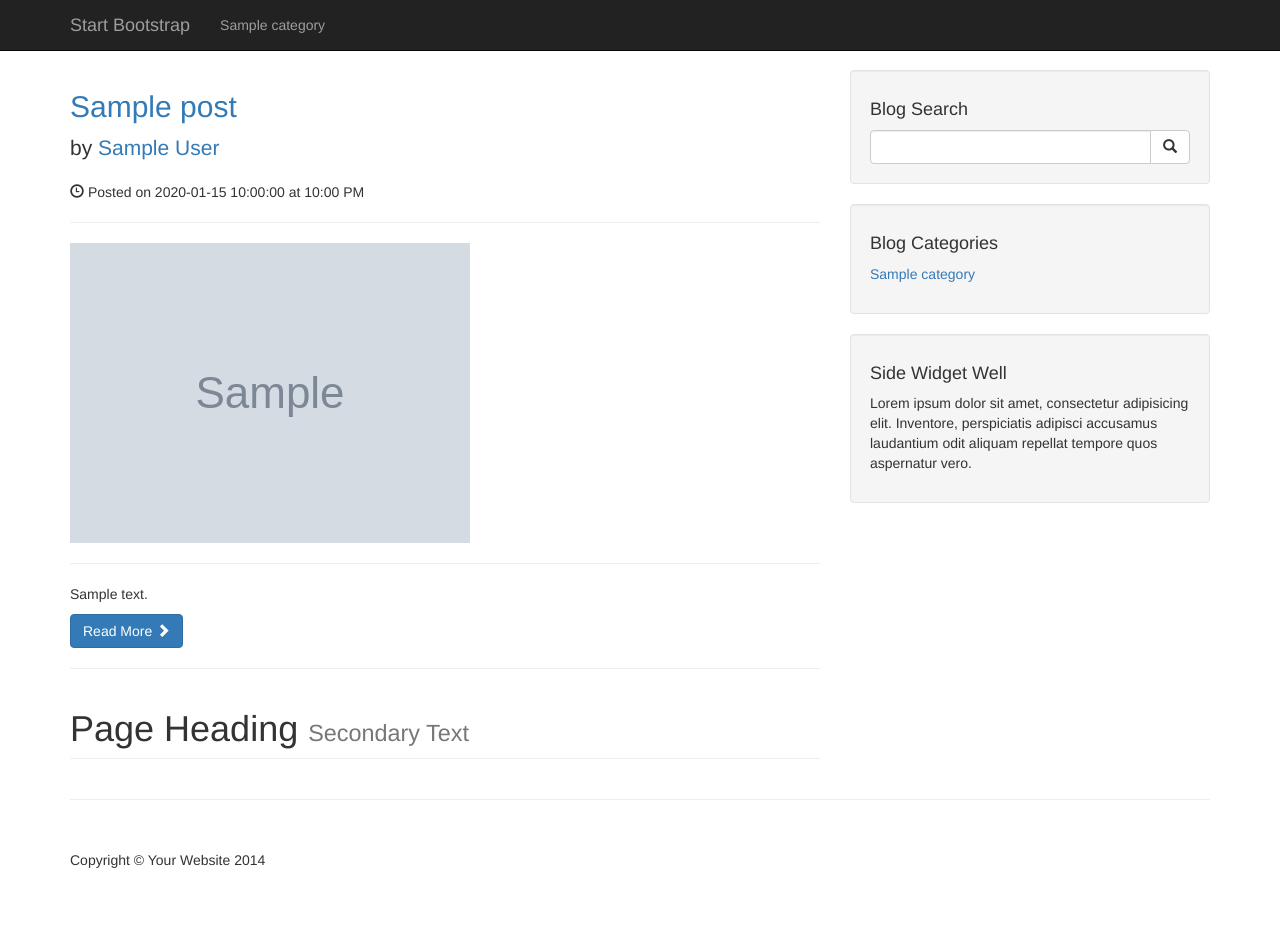
After one commit to VMCuongOnGitHub/CMS-PHP-PracticeProject, a PHP site: page /search.php in a window 1280 px wide. The commit adds this page. Run offline with PHP 8.4, Linux system fonts and the light colour scheme; tables that the repository leaves empty or names only in its code hold one stand-in row (values such as "Sample post"); grey boxes marked "Sample" are stand-in pictures; data that the repository does not hold is empty.

Commit message:
Create search function by compare 2 strings value in query + Add category list to the sidebar SEC12/90-94

```diff
--- a/includes/sidebar.php
+++ b/includes/sidebar.php
@@ -1,17 +1,16 @@
 <!-- Blog Sidebar Widgets Column -->
 <div class="col-md-4">
-
     <!-- Blog Search Well -->
     <div class="well">
         <h4>Blog Search</h4>
-        <div class="input-group">
-            <input type="text" class="form-control">
-            <span class="input-group-btn">
-                <button class="btn btn-default" type="button">
-                    <span class="glyphicon glyphicon-search"></span>
-            </button>
-            </span>
-        </div>
+        <form action="search.php" method="post">
+          <div class="input-group">
+              <input name="search" type="text" class="form-control">
+              <span class="input-group-btn">
+                  <button name="submit" class="btn btn-default" type="submit"><span class="glyphicon glyphicon-search"></span></button>
+              </span>
+          </div>
+        </form>
         <!-- /.input-group -->
     </div>
 
@@ -21,30 +20,19 @@
         <div class="row">
             <div class="col-lg-6">
                 <ul class="list-unstyled">
-                    <li><a href="#">Category Name</a>
-                    </li>
-                    <li><a href="#">Category Name</a>
-                    </li>
-                    <li><a href="#">Category Name</a>
-                    </li>
-                    <li><a href="#">Category Name</a>
-                    </li>
+                  <?php
+                    // SELECT the elements that you want to display from database
+                    $query = "SELECT * FROM category";
+                    // Make a connection to database and execute the querry
+                    $select_all_category_query = mysqli_query($connection, $query);
+                    // Use while loop to show the value
+                    while ($row = mysqli_fetch_assoc($select_all_category_query)) {
+                      $category_title = $row['category_title'];
+                      echo "<li><a href='#'>{$category_title}</a></li>";
+                    }
+                  ?>
                 </ul>
             </div>
-            <!-- /.col-lg-6 -->
-            <div class="col-lg-6">
-                <ul class="list-unstyled">
-                    <li><a href="#">Category Name</a>
-                    </li>
-                    <li><a href="#">Category Name</a>
-                    </li>
-                    <li><a href="#">Category Name</a>
-                    </li>
-                    <li><a href="#">Category Name</a>
-                    </li>
-                </ul>
-            </div>
-            <!-- /.col-lg-6 -->
         </div>
         <!-- /.row -->
     </div>
--- /dev/null
+++ b/search.php
@@ -0,0 +1,97 @@
+<?php include "includes/db.php";?>
+<?php include "includes/header.php"; ?>
+<?php include "includes/navigation.php"; ?>
+
+<body>
+    <!-- Page Content -->
+    <div class="container">
+
+        <div class="row">
+
+            <!-- Blog Entries Column -->
+            <div class="col-md-8">
+              <?php
+                if (isset($_POST['submit'])) {
+                  $search = $_POST['search'];
+
+                  $query = "SELECT * FROM post WHERE post_tags LIKE '%$search%' ";
+
+                  $search_query = mysqli_query($connection, $query);
+
+
+                }
+
+              ?>
+
+                <?php
+                  // SELECT the elements that you want to display from database
+                  $query = "SELECT * FROM post WHERE post_tags LIKE '%$search%'";
+                  // Make a connection to database and execute the querry
+                  $select_all_post_query = mysqli_query($connection, $query);
+                  if (!$select_all_post_query) {
+                    die("QUERY DIE" . mysqli_error($connection));
+                  }
+
+                  $count = mysqli_num_rows($select_all_post_query);
+                  if ($count == 0) {
+                    echo '<h1>No Result</h1>';
+                  }else{
+                    // Use while loop to show the value
+                    while ($row = mysqli_fetch_assoc($select_all_post_query)) {
+                      $post_title = $row['post_title'];
+                      $post_author = $row['post_author'];
+                      $post_date = $row['post_date'];
+                      $post_image = $row['post_image'];
+                      $post_content = $row['post_content'];
+
+                      echo "
+
+                        <h2>
+                            <a href='#'>{$post_title}</a>
+                        </h2>
+                        <p class='lead'>
+                            by <a href='index.php'>{$post_author}</a>
+                        </p>
+                        <p><span class='glyphicon glyphicon-time'></span> Posted on {$post_date} at 10:00 PM</p>
+                        <hr>
+                        <img class='img-responsive' src='{$post_image}' alt=''>
+                        <hr>
+                        <p>{$post_content}</p>
+                        <a class='btn btn-primary' href='#'>Read More <span class='glyphicon glyphicon-chevron-right'></span></a>
+                        <hr>
+
+                      ";
+                    }
+                  }
+                ?>
+
+                <h1 class="page-header">
+                    Page Heading
+                    <small>Secondary Text</small>
+                </h1>
+
+
+
+            </div>
+
+            <?php include "includes/sidebar.php";?>
+
+        </div>
+        <!-- /.row -->
+
+        <hr>
+
+<?php include "includes/footer.php";?>
+
+</div>
+<!-- /.container -->
+
+<!-- jQuery -->
+<script src="js/jquery.js"></script>
+
+<!-- Bootstrap Core JavaScript -->
+<script src="js/bootstrap.min.js"></script>
+
+</body>
+
+</html>
```
Also changed, not shown: index.php (indentation only).
